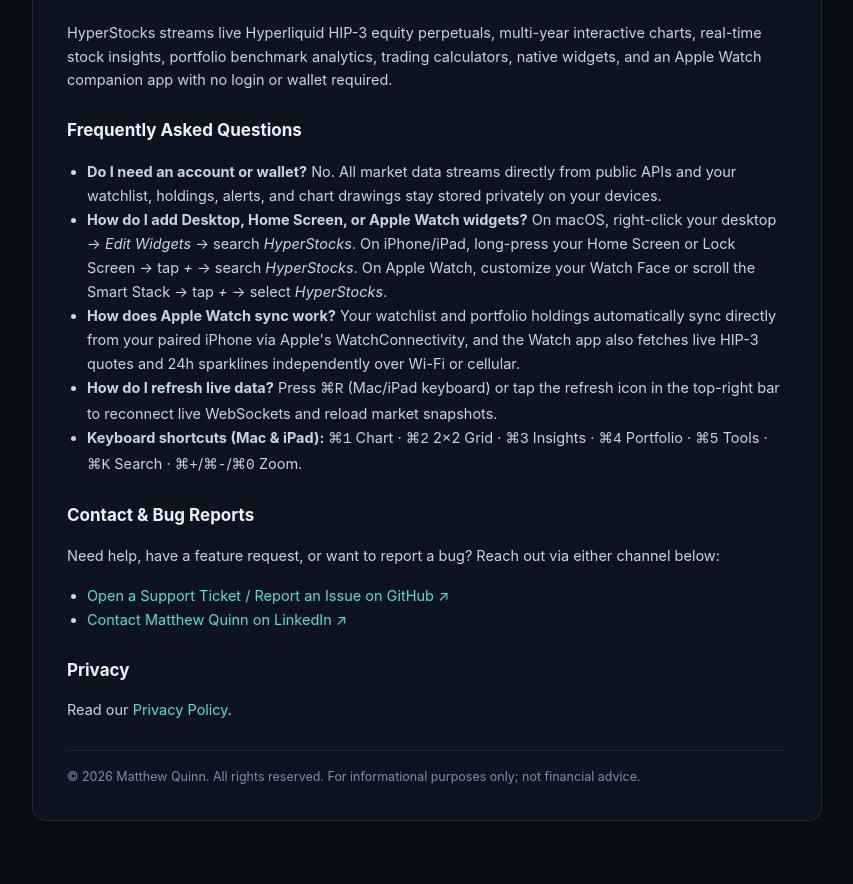
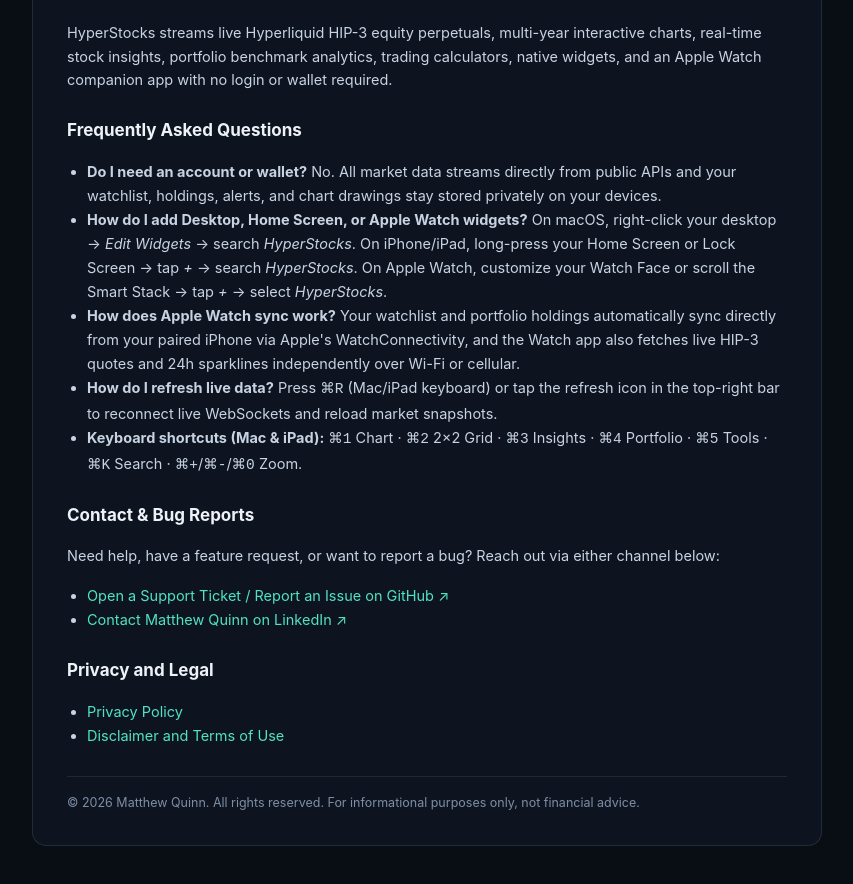
Before and after one commit to MJQSK/hyperstocks-site, a plain HTML site: page support.html in a window 1280 px wide. Shown: the part 150-1034 px from the top of the page, without its empty margins (213-1066 px from the left). Drawn offline with Linux system fonts and the light colour scheme.

Commit message:
Link Disclaimer and Terms of Use from Support page

```diff
--- a/support.html
+++ b/support.html
@@ -55,10 +55,13 @@
       <li><a href="https://www.linkedin.com/in/matthewjosephquinn/" target="_blank" rel="noopener noreferrer">Contact Matthew Quinn on LinkedIn ↗</a></li>
     </ul>
 
-    <h2>Privacy</h2>
-    <p>Read our <a href="privacy.html">Privacy Policy</a>.</p>
+    <h2>Privacy and Legal</h2>
+    <ul>
+      <li><a href="privacy.html">Privacy Policy</a></li>
+      <li><a href="terms.html">Disclaimer and Terms of Use</a></li>
+    </ul>
 
-    <footer>© 2026 Matthew Quinn. All rights reserved. For informational purposes only; not financial advice.</footer>
+    <footer>© 2026 Matthew Quinn. All rights reserved. For informational purposes only, not financial advice.</footer>
   </main>
 </body>
 </html>
```
